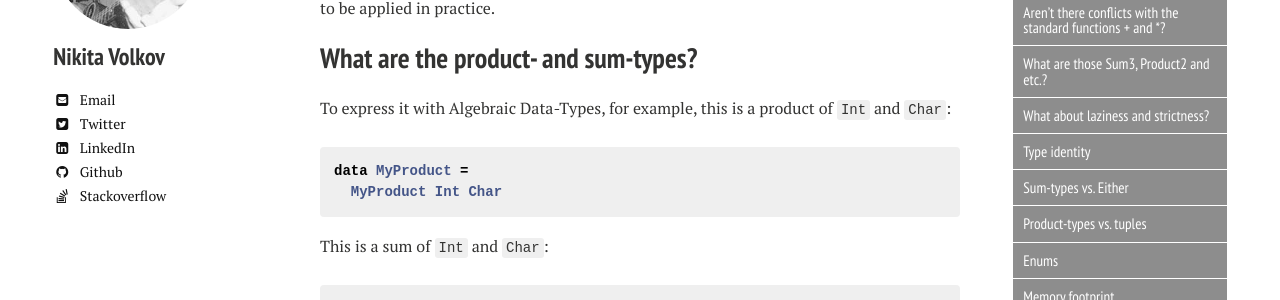
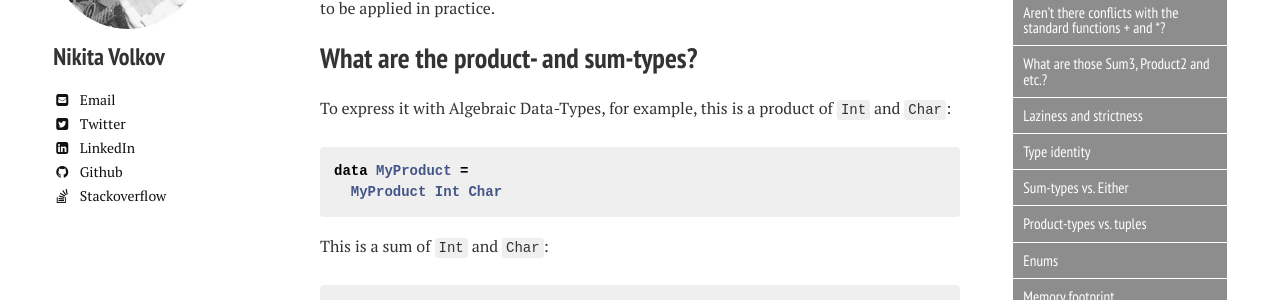
Before and after one commit to nikita-volkov/nikita-volkov.github.io, a Jekyll site: the page built from _posts/2016-07-29-first-class-sums-and-products.md, in a window 1280 px wide and 900 px high. Shown: the part 257-557 px from the top of the window. Built offline with Jekyll 4.4.1, drawn with Linux system fonts in a browser that asks for light colours; nearby versions of some CDN libraries; comment, search, counter and statistics services are not loaded; some of the changed text lies outside the part shown.

Commit message:
Rename a header

```diff
--- a/_posts/2016-07-29-first-class-sums-and-products.md
+++ b/_posts/2016-07-29-first-class-sums-and-products.md
@@ -112,7 +112,7 @@ data Sum3 v1 v2 v3 =
   Sum3_1 v1 | Sum3_2 v2 | Sum3_3 v3
 {% endhighlight %}
 
-## What about laziness and strictness?
+## Laziness and strictness
 
 All types are provided in two variations: with all fields lazy and with all fields strict. E.g., a strict variation of `Sum3` is defined like this:
 
```
